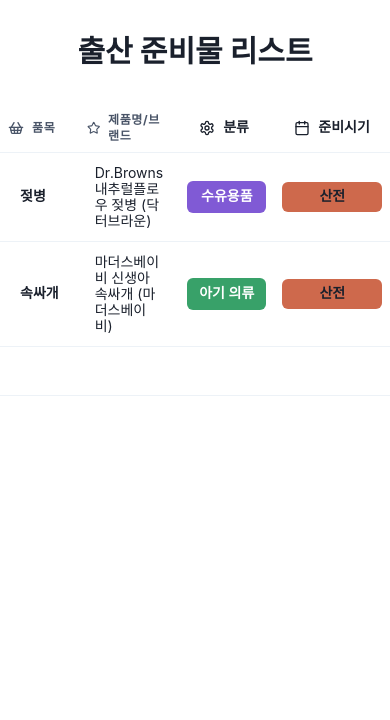
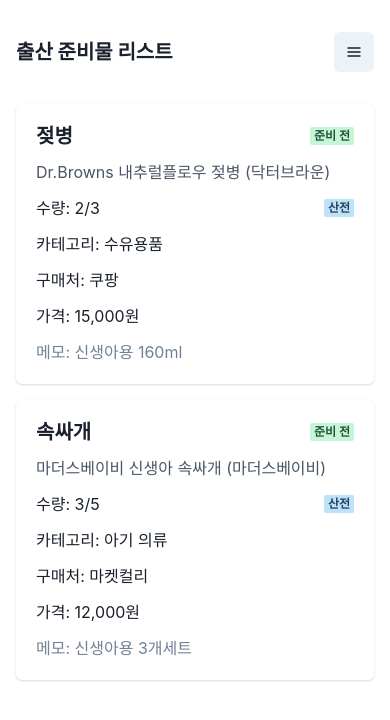
Before and after one commit to yprite/hi-my-baby, a React app: page /table in a window 390 px wide. Shown: the top 720 px of the page. Built offline with nearby package versions, Linux system fonts and the light colour scheme.

Commit message:
feat: 모바일 환경 지원
Signed-off-by: yprite <yprite@gmail.com>

```diff
--- a/src/App.js
+++ b/src/App.js
@@ -1,16 +1,19 @@
 import React from 'react';
 import { Routes, Route } from 'react-router-dom';
+import { ChakraProvider } from '@chakra-ui/react';
 import Login from './pages/Login';
 import TablePage from './pages/TablePage';
 
 function App() {
     return (
+        <ChakraProvider>
             <div className="App">
                 <Routes>
                     <Route path="/" element={<Login />} />
                     <Route path="/table" element={<TablePage />} />
                 </Routes>
             </div>
+        </ChakraProvider>
     );
 }
 
--- a/src/pages/TablePage.jsx
+++ b/src/pages/TablePage.jsx
@@ -5,11 +5,33 @@ import {
     getSortedRowModel,
 } from '@tanstack/react-table';
 import {
-    ChakraProvider,
     Container,
     Heading,
     Box,
+    useBreakpointValue,
+    Show,
+    Hide,
+    Card,
+    CardBody,
+    Stack,
+    Text,
+    Badge,
+    VStack,
+    HStack,
+    IconButton,
+    Drawer,
+    DrawerBody,
+    DrawerHeader,
+    DrawerOverlay,
+    DrawerContent,
+    useDisclosure,
+    Select,
+    FormControl,
+    FormLabel,
+    Button,
+    DrawerCloseButton,
 } from '@chakra-ui/react';
+import { HamburgerIcon } from '@chakra-ui/icons';
 
 import {
     READY_STATUS,
@@ -18,6 +40,98 @@ import {
 } from '../constants';
 import { TableComponent } from '../components/TableComponent';
 import { useTableHandlers } from '../hooks/useTableHandlers';
+
+// FilterDrawer를 별도의 메모이제이션된 컴포넌트로 분리
+const FilterDrawer = React.memo(({
+    isOpen,
+    onClose,
+    filters,
+    handleFilterChange
+}) => {
+    const categoryOptions = ['수유용품', '아기 의류', '위생용품', '침구류'];
+    const timingOptions = Object.values(READY_TIMING);
+    const statusOptions = Object.values(READY_STATUS);
+
+    return (
+        <Drawer isOpen={isOpen} placement="right" onClose={onClose}>
+            <DrawerOverlay />
+            <DrawerContent>
+                <DrawerCloseButton
+                    size="lg"
+                    color="gray.500"
+                    _hover={{
+                        color: "gray.800"
+                    }}
+                />
+                <DrawerHeader
+                    borderBottomWidth="1px"
+                    pb={4}
+                    pt={6}
+                >
+                    필터 설정
+                </DrawerHeader>
+                <DrawerBody>
+                    <VStack spacing={4} mt={4}>
+                        <FormControl>
+                            <FormLabel>분류</FormLabel>
+                            <Select
+                                placeholder="분류 선택"
+                                value={filters.category[0] || ''}
+                                onChange={(e) => handleFilterChange('category', e.target.value)}
+                            >
+                                {categoryOptions.map((category) => (
+                                    <option key={category} value={category}>
+                                        {category}
+                                    </option>
+                                ))}
+                            </Select>
+                        </FormControl>
+
+                        <FormControl>
+                            <FormLabel>준비시기</FormLabel>
+                            <Select
+                                placeholder="준비시기 선택"
+                                value={filters.timing[0] || ''}
+                                onChange={(e) => handleFilterChange('timing', e.target.value)}
+                            >
+                                {timingOptions.map((timing) => (
+                                    <option key={timing} value={timing}>
+                                        {timing}
+                                    </option>
+                                ))}
+                            </Select>
+                        </FormControl>
+
+                        <FormControl>
+                            <FormLabel>준비상태</FormLabel>
+                            <Select
+                                placeholder="준비상태 선택"
+                                value={filters.readyStatus[0] || ''}
+                                onChange={(e) => handleFilterChange('readyStatus', e.target.value)}
+                            >
+                                {statusOptions.map((status) => (
+                                    <option key={status} value={status}>
+                                        {status}
+                                    </option>
+                                ))}
+                            </Select>
+                        </FormControl>
+
+                        <Button
+                            w="100%"
+                            colorScheme="blue"
+                            onClick={() => {
+                                handleFilterChange('reset');
+                            }}
+                        >
+                            필터 초기화
+                        </Button>
+                    </VStack>
+                </DrawerBody>
+            </DrawerContent>
+        </Drawer>
+    );
+});
 
 function TablePage() {
     // 샘플 데이터 수정
@@ -79,14 +193,20 @@ function TablePage() {
         });
     }, [tableData, filters]);
 
-    const toggleFilter = (type, value) => {
-        setFilters(prev => ({
-            ...prev,
-            [type]: prev[type].includes(value)
-                ? prev[type].filter(v => v !== value)
-                : [...prev[type], value]
-        }));
-    };
+    const handleFilterChange = React.useCallback((type, value) => {
+        if (type === 'reset') {
+            setFilters({
+                category: [],
+                timing: [],
+                readyStatus: []
+            });
+        } else {
+            setFilters(prev => ({
+                ...prev,
+                [type]: value ? [value] : []
+            }));
+        }
+    }, []);
 
     const columns = React.useMemo(
         () => getColumnDefinitions({
@@ -105,20 +225,80 @@ function TablePage() {
         getSortedRowModel: getSortedRowModel(),
     });
 
+    // 필터 드로어 상태 관리
+    const { isOpen, onOpen, onClose } = useDisclosure();
+
+    // 모바일 카드 뷰를 위한 컴포넌트
+    const MobileCardView = ({ data }) => {
+        return (
+            <VStack spacing={4} w="100%">
+                {data.map((row, idx) => (
+                    <Card key={idx} w="100%">
+                        <CardBody>
+                            <VStack align="stretch" spacing={3}>
+                                <HStack justify="space-between">
+                                    <Heading size="md">{row.item}</Heading>
+                                    <Badge colorScheme={row.readyStatus === READY_STATUS.READY ? 'green' : 'red'}>
+                                        {row.readyStatus}
+                                    </Badge>
+                                </HStack>
+                                <Text color="gray.600">{row.productBrand}</Text>
+                                <HStack justify="space-between">
+                                    <Text>수량: {row.purchasedQty}/{row.requiredQty}</Text>
+                                    <Badge colorScheme="blue">{row.timing}</Badge>
+                                </HStack>
+                                <Text>카테고리: {row.category}</Text>
+                                <Text>구매처: {row.source}</Text>
+                                <Text>가격: {row.unitPrice.toLocaleString()}원</Text>
+                                {row.notes && <Text color="gray.500">메모: {row.notes}</Text>}
+                            </VStack>
+                        </CardBody>
+                    </Card>
+                ))}
+            </VStack>
+        );
+    };
+
     return (
-        <ChakraProvider>
-            <Container maxW="100%" py={8}>
-                <Heading textAlign="center" mb={8}>출산 준비물 리스트</Heading>
+        <Container maxW="100%" py={8}>
+            <HStack justify="space-between" mb={8}>
+                <Heading size={useBreakpointValue({ base: 'md', md: 'lg' })}>
+                    출산 준비물 리스트
+                </Heading>
+                <Show below="md">
+                    <IconButton
+                        icon={<HamburgerIcon />}
+                        onClick={onOpen}
+                        aria-label="필터"
+                    />
+                </Show>
+            </HStack>
+
+            {/* 데스크톱 뷰 */}
+            <Hide below="md">
                 <Box overflowX="auto" mx={-4}>
                     <TableComponent
                         table={table}
                         filters={filters}
-                        toggleFilter={toggleFilter}
+                        toggleFilter={handleFilterChange}
                         addNewRow={addNewRow}
                     />
                 </Box>
-            </Container>
-        </ChakraProvider>
+            </Hide>
+
+            {/* 모바일 뷰 */}
+            <Show below="md">
+                <MobileCardView data={filteredData} />
+            </Show>
+
+            {/* 모바일 필터 드로어 */}
+            <FilterDrawer
+                isOpen={isOpen}
+                onClose={onClose}
+                filters={filters}
+                handleFilterChange={handleFilterChange}
+            />
+        </Container>
     );
 }
 
```
Lines whose indentation alone changed are shown as unchanged.
